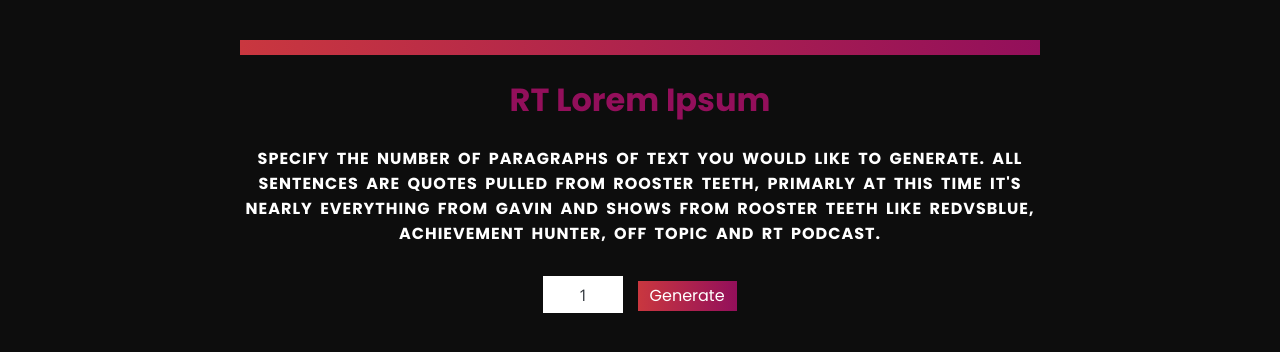
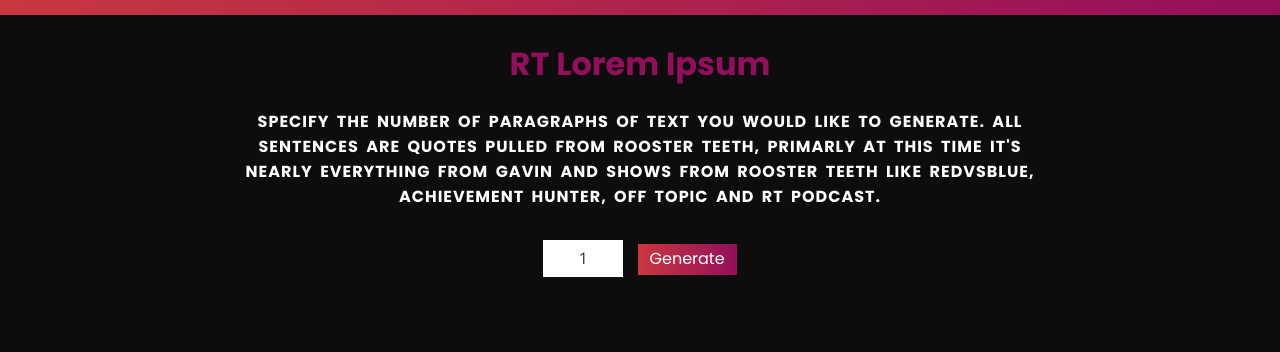
Before and after one commit to tim-green/rt-ipsum, a website: page public/index.html in a window 1280 px wide. Drawn offline with nearby package versions, Linux system fonts and the light colour scheme; some packages are replaced by stand-ins of ours; a script that the page names is missing.

Commit message:
Add files via upload

```diff
--- a/public/styles.css
+++ b/public/styles.css
@@ -79,6 +79,11 @@
 .top-bar{
   background:linear-gradient(90deg,#c9373f 0,#930f5b);
   padding-top: 15px;
+  position: absolute;
+  top: 0;
+  left: 0;
+  right: 0;
+  width: 100%;
 }
 .main-content {
   z-index: 10;
```
